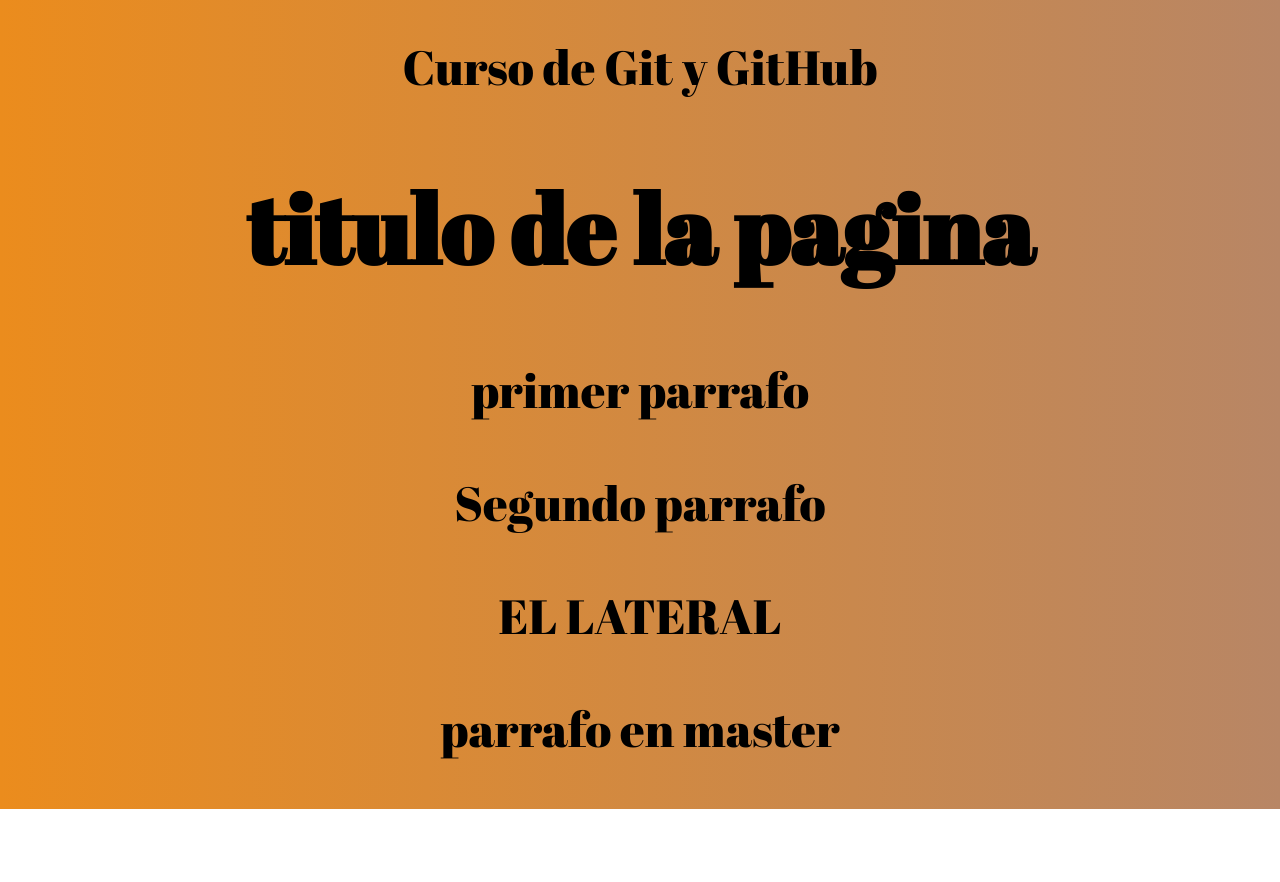
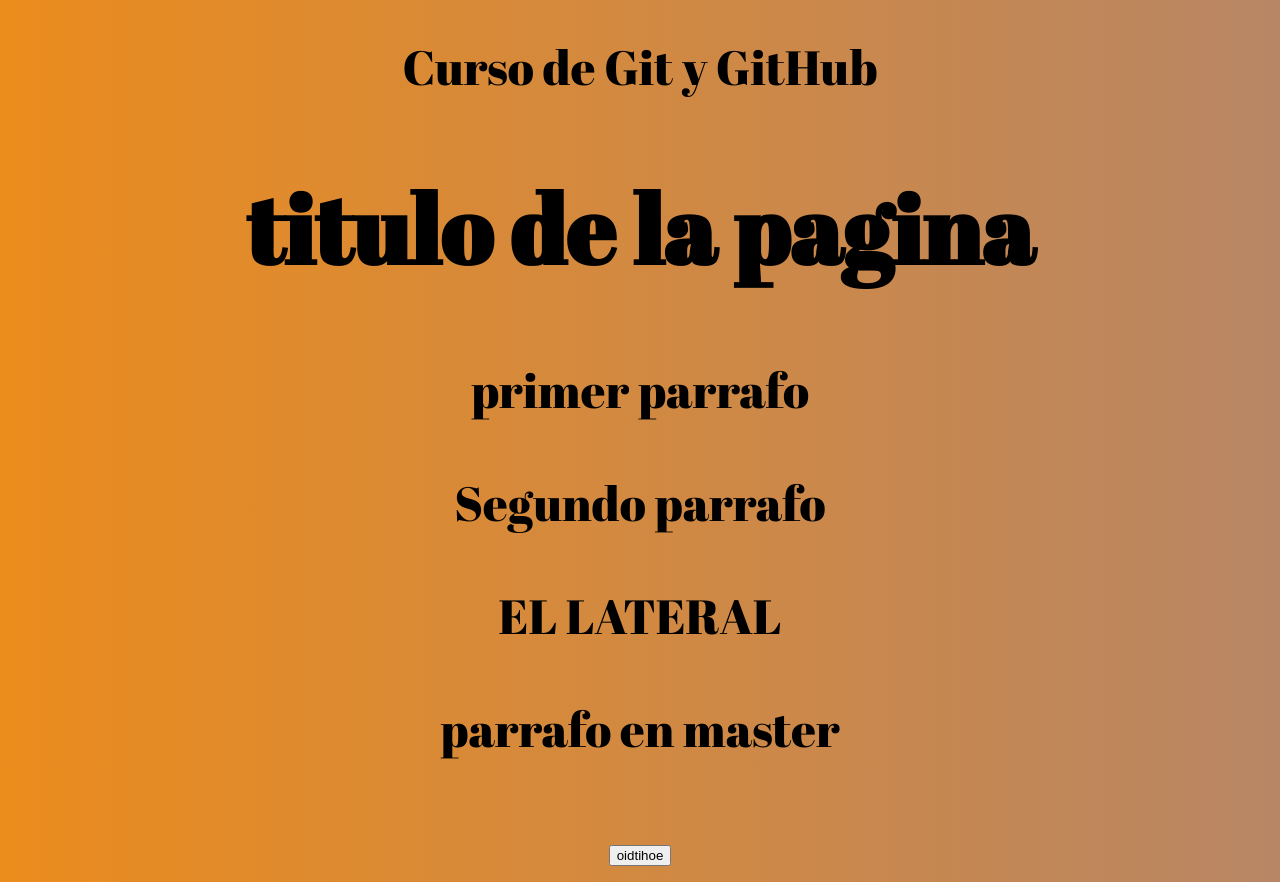
Before and after one commit to napilkington/prueba1, a plain HTML site: page index.html in a window 1280 px wide. Before the commit the page ends 809 px from the top, so only its background shows below. Drawn offline with Linux system fonts and the light colour scheme.

Commit message:
modificado js

```diff
--- a/index.html
+++ b/index.html
@@ -21,6 +21,8 @@
 
 <p>parrafo en master</p>
 
+<button onclick="saludo()">oidtihoe</button>
+
 
 </body>
 </html>
--- a/js/js.js
+++ b/js/js.js
@@ -1,5 +1,5 @@
 document.write('Curso de Git y GitHub'); /*muestra en el navegador lo que hay entre paréntesis*/
-/*function saludo() {
+function saludo() {
     alert ("Hola chic@s")
-}*/
+}
 /*muestra una ventana*/
```
